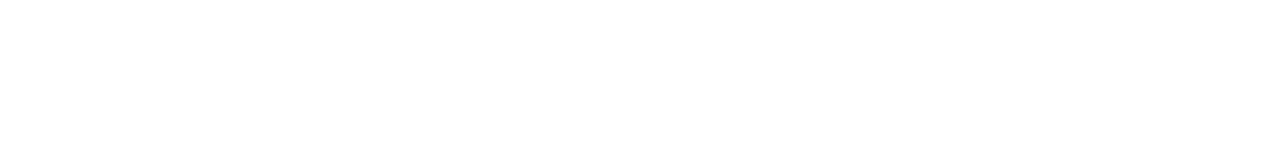
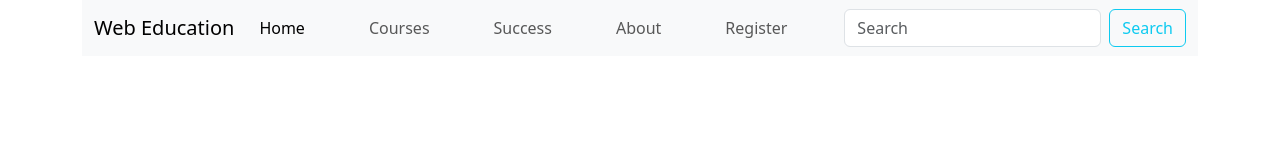
Before and after one commit to Mita-Sinha/web-education, a plain HTML site: page index.html in a window 1280 px wide. Drawn offline with nearby package versions, Linux system fonts and the light colour scheme.

Commit message:
navbar complete

```diff
--- a/index.html
+++ b/index.html
@@ -17,6 +17,42 @@
 </head>
 
 <body>
+    <!-- navbar start -->
+    <header class="container">
+        <nav class="navbar navbar-expand-lg bg-light">
+            <div class="container-fluid">
+                <a class="navbar-brand" href="#">Web Education</a>
+                <button class="navbar-toggler" type="button" data-bs-toggle="collapse" data-bs-target="#navbarSupportedContent"
+                    aria-controls="navbarSupportedContent" aria-expanded="false" aria-label="Toggle navigation">
+                    <span class="navbar-toggler-icon"></span>
+                </button>
+                <div class="collapse navbar-collapse" id="navbarSupportedContent">
+                    <ul class="navbar-nav m-auto mb-2 mb-lg-0">
+                        <li class="nav-item me-5">
+                            <a class="nav-link active" aria-current="page" href="#">Home</a>
+                        </li>
+                        <li class="nav-item me-5">
+                            <a class="nav-link" href="#">Courses</a>
+                        </li>
+                        <li class="nav-item me-5">
+                            <a class="nav-link" href="#">Success</a>
+                        </li>
+                        <li class="nav-item me-5">
+                            <a class="nav-link" href="#">About</a>
+                        </li>
+                        <li class="nav-item me-5">
+                            <a class="nav-link" href="#">Register</a>
+                        </li>
+                    </ul>
+                    <form class="d-flex" role="search">
+                        <input class="form-control me-2" type="search" placeholder="Search" aria-label="Search">
+                        <button class="btn btn-outline-info" type="submit">Search</button>
+                    </form>
+                </div>
+            </div>
+        </nav>
+    </header>
+    <!-- nevbar ends -->
 
 
 
```
